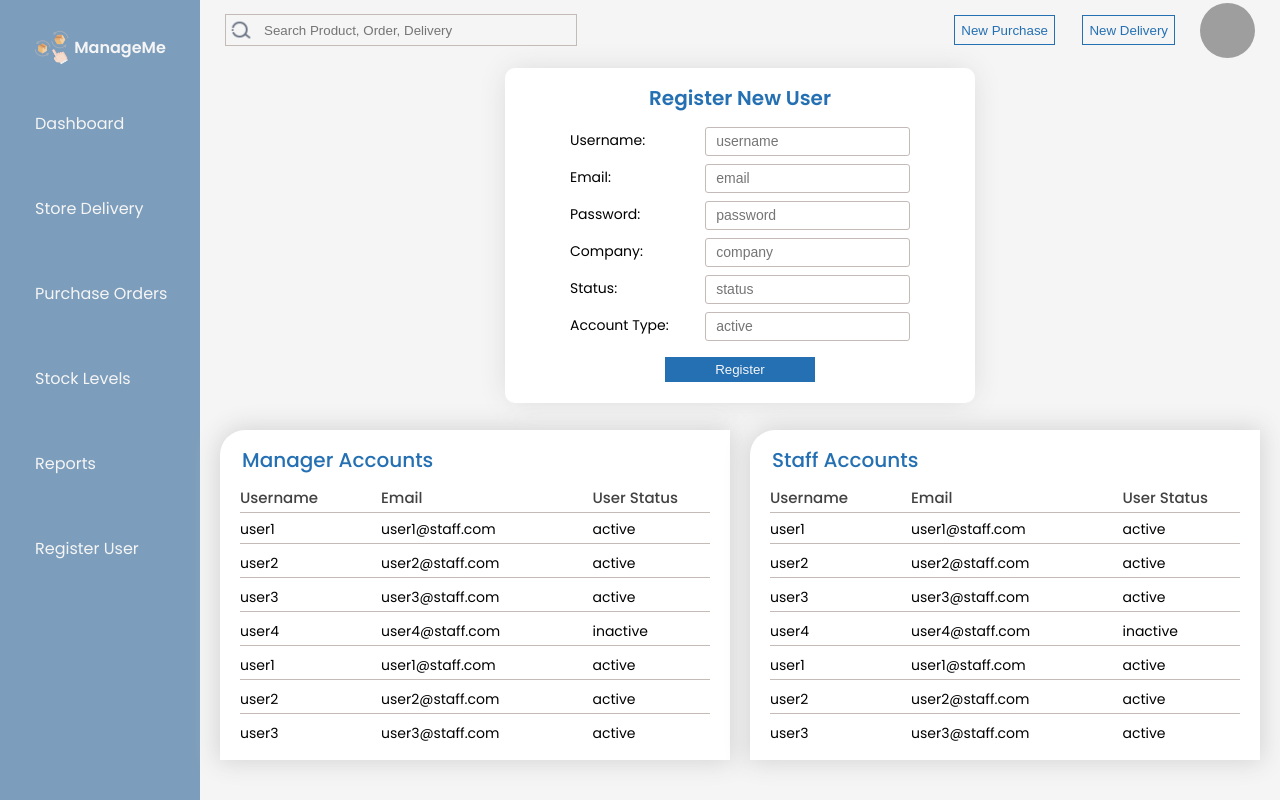
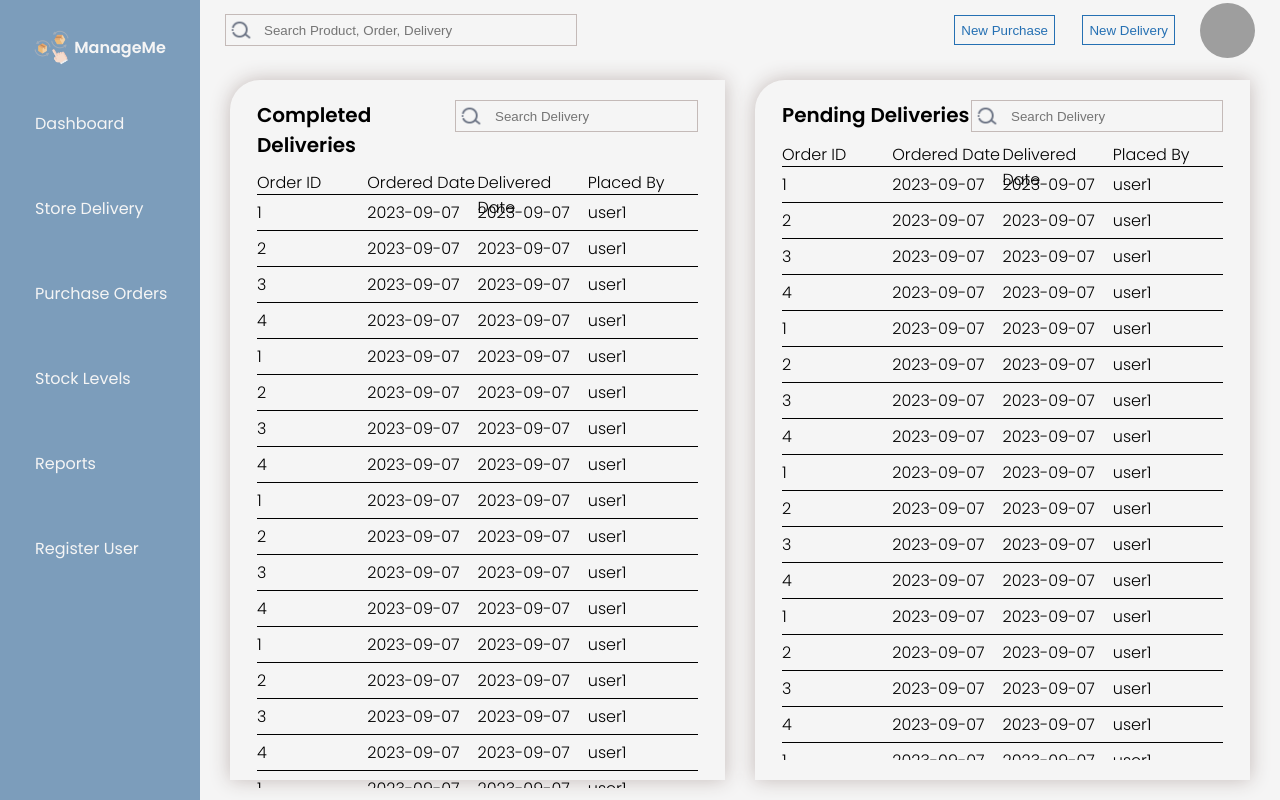
Before and after one commit to abigail-143/sei45-project4-ManageMe, a React (Vite) app in the folder frontend/: page /main in a window 1280 px wide. Built offline with nearby package versions, Linux system fonts and the light colour scheme; grey boxes are pictures that could not be loaded.

Commit message:
deliveryOrder landing page done

```diff
--- /dev/null
+++ b/frontend/src/Components/DeliveryDisplay.tsx
@@ -0,0 +1,108 @@
+import React from "react";
+
+export const DeliveryDisplay: React.FC = () => {
+  const deliveredOrders: {
+    orderID: number;
+    orderDate: string;
+    deliveredDate: string;
+    orderUser: string;
+  }[] = [
+    {
+      orderID: 1,
+      orderDate: new Date().toISOString().split("T")[0],
+      deliveredDate: new Date().toISOString().split("T")[0],
+      orderUser: "user1",
+    },
+    {
+      orderID: 2,
+      orderDate: new Date().toISOString().split("T")[0],
+      deliveredDate: new Date().toISOString().split("T")[0],
+      orderUser: "user1",
+    },
+    {
+      orderID: 3,
+      orderDate: new Date().toISOString().split("T")[0],
+      deliveredDate: new Date().toISOString().split("T")[0],
+      orderUser: "user1",
+    },
+    {
+      orderID: 4,
+      orderDate: new Date().toISOString().split("T")[0],
+      deliveredDate: new Date().toISOString().split("T")[0],
+      orderUser: "user1",
+    },
+  ];
+
+  const orders = deliveredOrders.map((item) => {
+    return (
+      <div className="listBodyRows">
+        <p className="orderID">{item.orderID}</p>
+        <p className="orderDate">{item.orderDate}</p>
+        <p className="deliveredDate">{item.deliveredDate}</p>
+        <p className="orderUser">{item.orderUser}</p>
+      </div>
+    );
+  });
+  return (
+    <div className="deliveryPage">
+      <div className="deliveryListDiv left">
+        <div className="listTitle">
+          <h1 className="titleName">Completed Deliveries</h1>
+          <div className="searchBar">
+            <img className="searchBarImg" src="/search.png"></img>
+            <input
+              className="searchBarInput"
+              placeholder="Search Delivery"
+            ></input>
+          </div>
+        </div>
+        <div className="listBody">
+          <div className="listBodyRowsHeader">
+            <p className="orderID">Order ID</p>
+            <p className="orderDate">Ordered Date</p>
+            <p className="deliveredDate">Delivered Date</p>
+            <p className="orderUser">Placed By</p>
+          </div>
+          <div className="listBodyInput">
+            {orders}
+            {orders}
+            {orders}
+            {orders}
+            {orders}
+            {orders}
+            {orders}
+          </div>
+        </div>
+      </div>
+      <div className="deliveryListDiv right">
+        <div className="listTitle">
+          <h1 className="titleName">Pending Deliveries</h1>
+          <div className="searchBar">
+            <img className="searchBarImg" src="/search.png"></img>
+            <input
+              className="searchBarInput"
+              placeholder="Search Delivery"
+            ></input>
+          </div>
+        </div>
+        <div className="listBody">
+          <div className="listBodyRowsHeader">
+            <p className="orderID">Order ID</p>
+            <p className="orderDate">Ordered Date</p>
+            <p className="deliveredDate">Delivered Date</p>
+            <p className="orderUser">Placed By</p>
+          </div>
+          <div className="listBodyInput">
+            {orders}
+            {orders}
+            {orders}
+            {orders}
+            {orders}
+            {orders}
+            {orders}
+          </div>
+        </div>
+      </div>
+    </div>
+  );
+};
--- a/frontend/src/Components/ManagerOnly/RegisterUser.module.css
+++ b/frontend/src/Components/ManagerOnly/RegisterUser.module.css
@@ -4,6 +4,7 @@
     position: fixed;
     top: 60px;
     right: 0;
+    overflow-y: scroll;
   }
 
   .formSection {
@@ -76,19 +77,18 @@
 
   .listSection {
     width: calc(100vw - 200px);
-    height: calc((100vh - 60px) / 2);
-    padding: 0;
+    height: calc(100vh - 350px);
+    padding: 35px 0 10px 0;
     margin: 0;
     display: flex;
     flex-direction: row;
-    align-items: center;
     justify-content: space-evenly;
   }
 
   .userList {
     background-color: white;
-    width: 510px;
-    height: 330px;
+    width: 600px;
+    height: 430px;
     padding: 0;
     margin: 0;
     box-shadow: 0 0 25px 2px lightgray;
@@ -132,7 +132,7 @@
   }
 
   .listBody {
-    height: 230px;
+    height: 330px;
     overflow-y: scroll;
   }
 
--- a/frontend/src/Pages/ManagerSite.tsx
+++ b/frontend/src/Pages/ManagerSite.tsx
@@ -2,6 +2,7 @@ import React, { useState } from "react";
 import { Header } from "../Components/Header";
 import { NavBar } from "../Components/NavBar";
 import { RegisterUser } from "../Components/ManagerOnly/RegisterUser";
+import { DeliveryDisplay } from "../Components/DeliveryDisplay";
 
 interface props {
   role: string;
@@ -9,7 +10,7 @@ interface props {
 }
 
 export const ManagerSite: React.FC<props> = (props) => {
-  const [page, setPage] = useState<string>("register");
+  const [page, setPage] = useState<string>("delivery");
 
   // navbar, onclick should set the page to something
 
@@ -18,6 +19,7 @@ export const ManagerSite: React.FC<props> = (props) => {
       <Header role={props.role}></Header>
       <NavBar role={props.role}></NavBar>
       {page == "register" && <RegisterUser role={props.role}></RegisterUser>}
+      {page == "delivery" && <DeliveryDisplay></DeliveryDisplay>}
     </>
   );
 };
--- a/frontend/src/index.css
+++ b/frontend/src/index.css
@@ -12,5 +12,110 @@
 body {
   margin: 0;
   background-color: whitesmoke;
-  font-family: 'Poppins', sans-serif;
+  font-family: "Poppins", sans-serif;
 }
+
+.deliveryPage {
+  width: calc(100vw - 200px);
+  height: calc(100vh - 60px);
+  position: fixed;
+  top: 60px;
+  right: 0;
+  overflow-y: scroll;
+  display: flex;
+  flex-direction: row;
+  justify-content: space-evenly;
+  /* border: 1px solid greenyellow;
+  background-color: lightblue; */
+}
+
+.deliveryListDiv {
+  /* border: 1px solid pink;
+  background-color: lightgreen; */
+  width: calc(100% / 2);
+  height: calc(100vh - 140px);
+  margin-top: 20px;
+  padding: 20px 27px;
+  border-top-left-radius: 30px;
+  box-shadow: 0 0 20px var(--light-grey);
+}
+
+.left {
+  margin-left: 30px;
+  margin-right: 15px;
+}
+
+.right {
+  margin-left: 15px;
+  margin-right: 30px;
+}
+
+.listTitle {
+  /* background-color: aliceblue;
+  border: 1px solid lightcoral; */
+  display: flex;
+  justify-content: space-between;
+  margin-bottom: 10px;
+}
+
+.titleName {
+  font-size: 20px;
+  padding: 0;
+  margin: 0;
+}
+
+.searchBar {
+  width: 250px;
+  height: 30px;
+  display: flex;
+  align-items: center;
+  border: 1px solid var(--light-grey);
+}
+
+.searchBarImg {
+  height: 30px;
+  width: 30px;
+  margin-right: 7px;
+}
+
+.searchBarInput {
+  border-style: none;
+  background: none;
+  outline: none;
+  width: 200px;
+  height: 28px;
+}
+
+.listBodyRows {
+  display: flex;
+  justify-content: space-between;
+}
+
+.listBodyRowsHeader {
+  display: flex;
+  justify-content: space-between;
+  /* background-color: aquamarine; */
+  height: 30px;
+}
+
+.listBodyInput {
+  height: calc(100vh - 212px);
+  /* background-color: lightgoldenrodyellow; */
+  overflow-y: scroll;
+}
+
+.listBodyRowsHeader > p {
+  border-bottom: 1px solid black;
+  width: 25%;
+  margin: 0 0 5px 0;
+  padding: 0 0 5px 0;
+  font-weight: 300;
+}
+
+.listBodyRows > p {
+  border-bottom: 1px solid black;
+  width: 25%;
+  margin: 0 0 5px 0;
+  padding: 0 0 5px 0;
+  font-weight: 300;
+}
```
